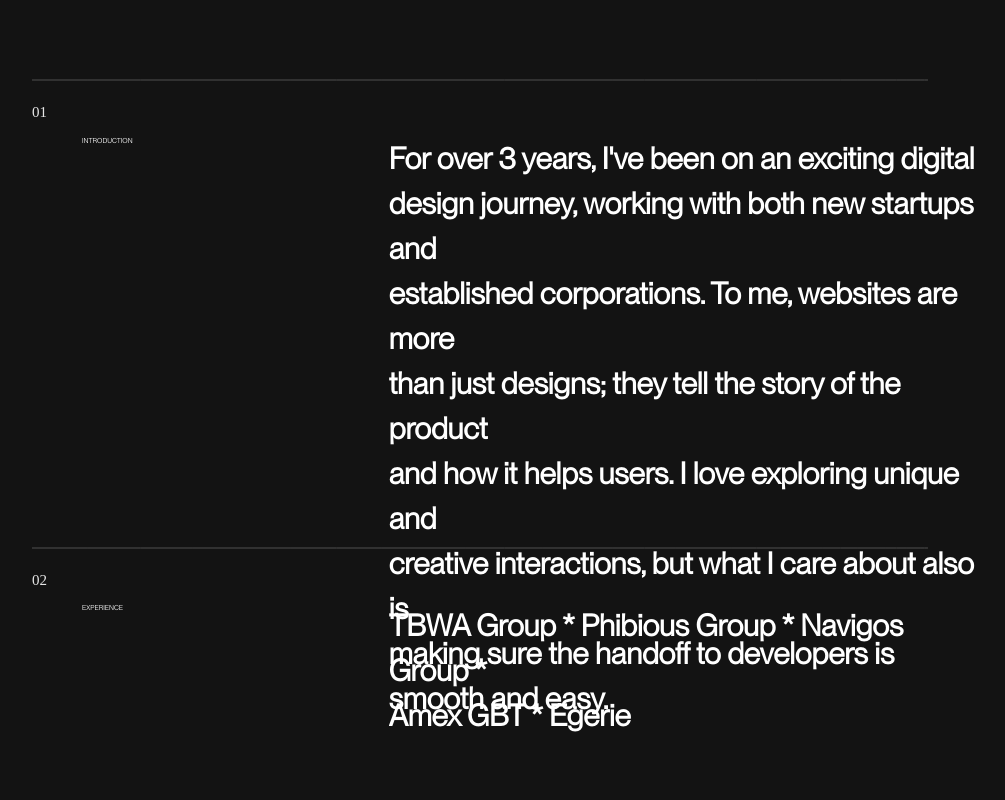
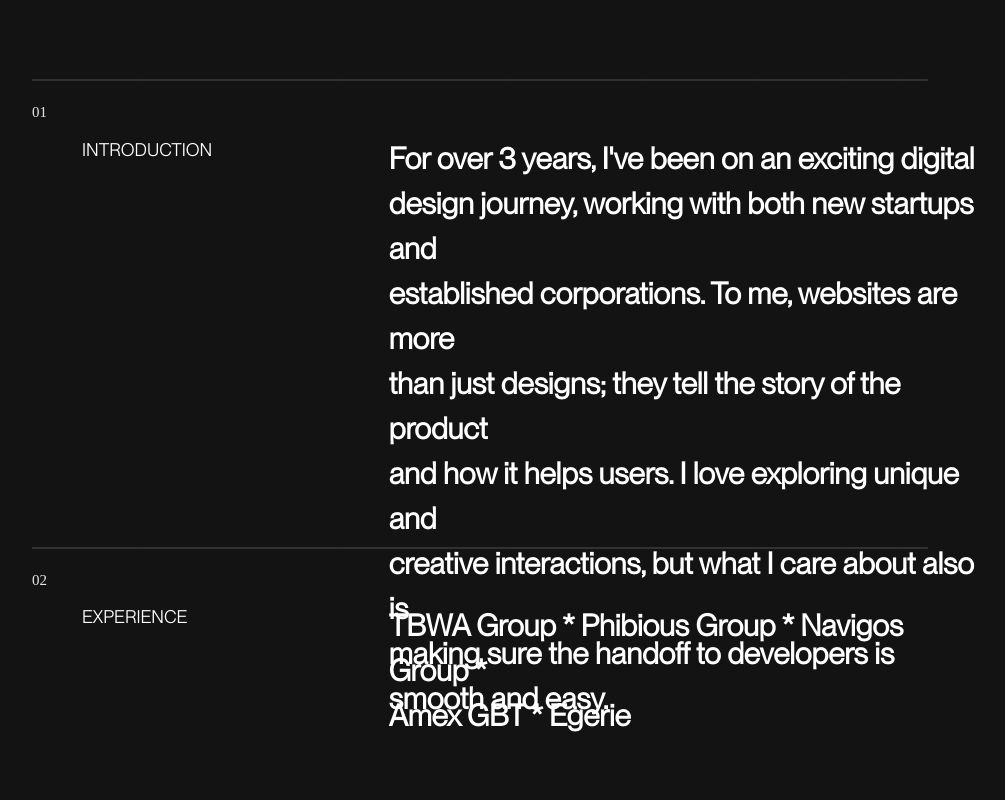
Before and after one commit to celine9x/porfolio, a Next.js app: page /about in a window 1280 px wide. Shown: the part 2360-3160 px from the top of the page, without its empty margins (110-1115 px from the left). Built offline with nearby package versions, Linux system fonts and the light colour scheme.

Commit message:
fix size font h1 in about

```diff
--- a/src/components/info/info.css
+++ b/src/components/info/info.css
@@ -46,3 +46,7 @@
    margin-left: 5px;
    margin-right: 5px;
 }
+
+.smallbox h1{
+    font-size: 18px;
+}
```
